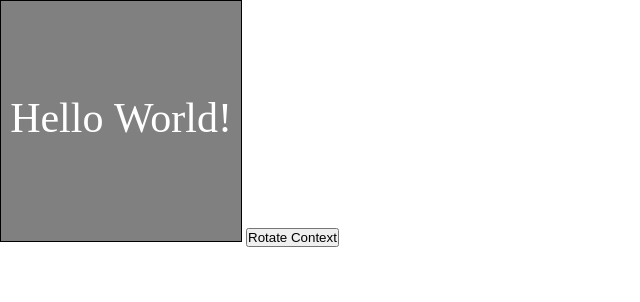
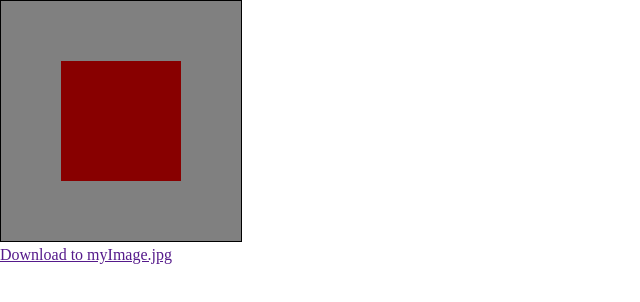
Before and after one commit to ovie009/canvas, a plain HTML site: page index.html in a window 1280 px wide. Shown: the whole page, without its empty margins (0-640 px from the left). Drawn offline with Linux system fonts and the light colour scheme.

Commit message:
download canvas

```diff
--- a/canvas.js
+++ b/canvas.js
@@ -8,17 +8,12 @@ let oy = canvas.height/2;
 ctx.font = "42px serif";
 ctx.textAlign = "center";
 ctx.textBaseline = "middle";
-ctx.fillStyle = "#FFF";
-ctx.fillText("Hello World!", ox, oy);
+ctx.fillStyle = "#800";
+ctx.fillRect(ox/2, oy/2, ox, oy);
 
 
-let rotateCtx = function () {
-    // tramslate so that the origin in mow (ox, oy) the center of the canvas
-    ctx.translate(ox, oy);
-    // convert degrees to radians with radians = (Math.PI/180)*degrees
-    ctx.rotate((Math.PI/180)*15);
-    ctx.fillText("Hello World!", 0, 0);
-    // translate back
-    // ctx.clearRect(0, 0, canvas.width, canvas.height);
-    ctx.translate(-ox, -oy);
+let downloadImg = function (el) {
+    // get image URI from canvas object
+    let imageURI = canvas.toDataURL("image/jpg");
+    el.href = imageURI;
 }
--- a/index.html
+++ b/index.html
@@ -18,7 +18,9 @@
 </head>
 <body>
     <canvas id="myCanvas" width="240" height="240" style="background-color: #808080;"></canvas>
-    <button type="button" onclick="rotateCtx()">Rotate Context</button>
+    <p></p>
+    <a id="download" download="myImage.jpg" href="" onclick="downloadImg(this);"> Download to myImage.jpg</a>
+    <!-- <button type="button" onclick="rotateCtx()">Rotate Context</button> -->
     <script src="canvas.js"></script>
 </body>
 </html>
```
